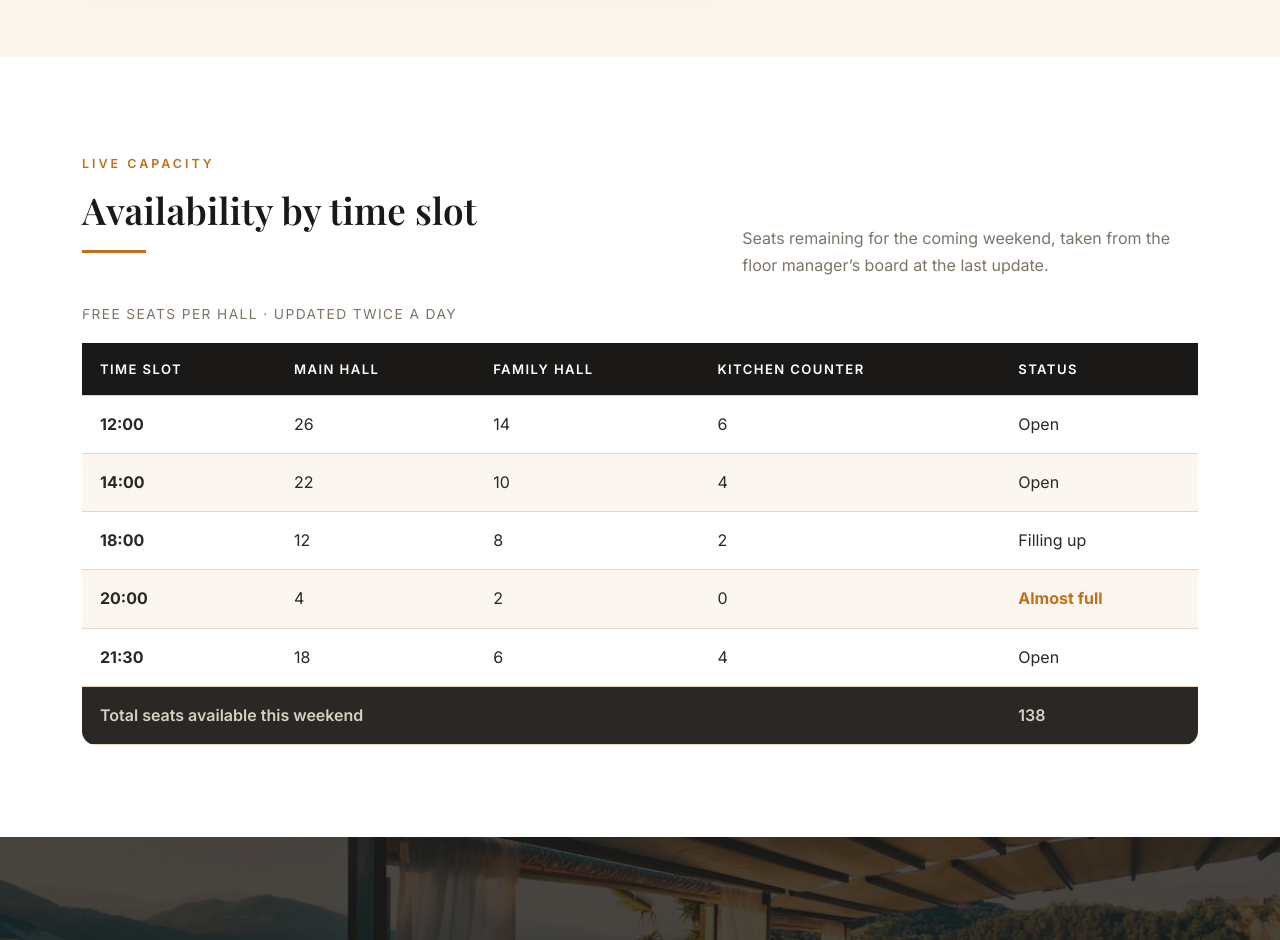
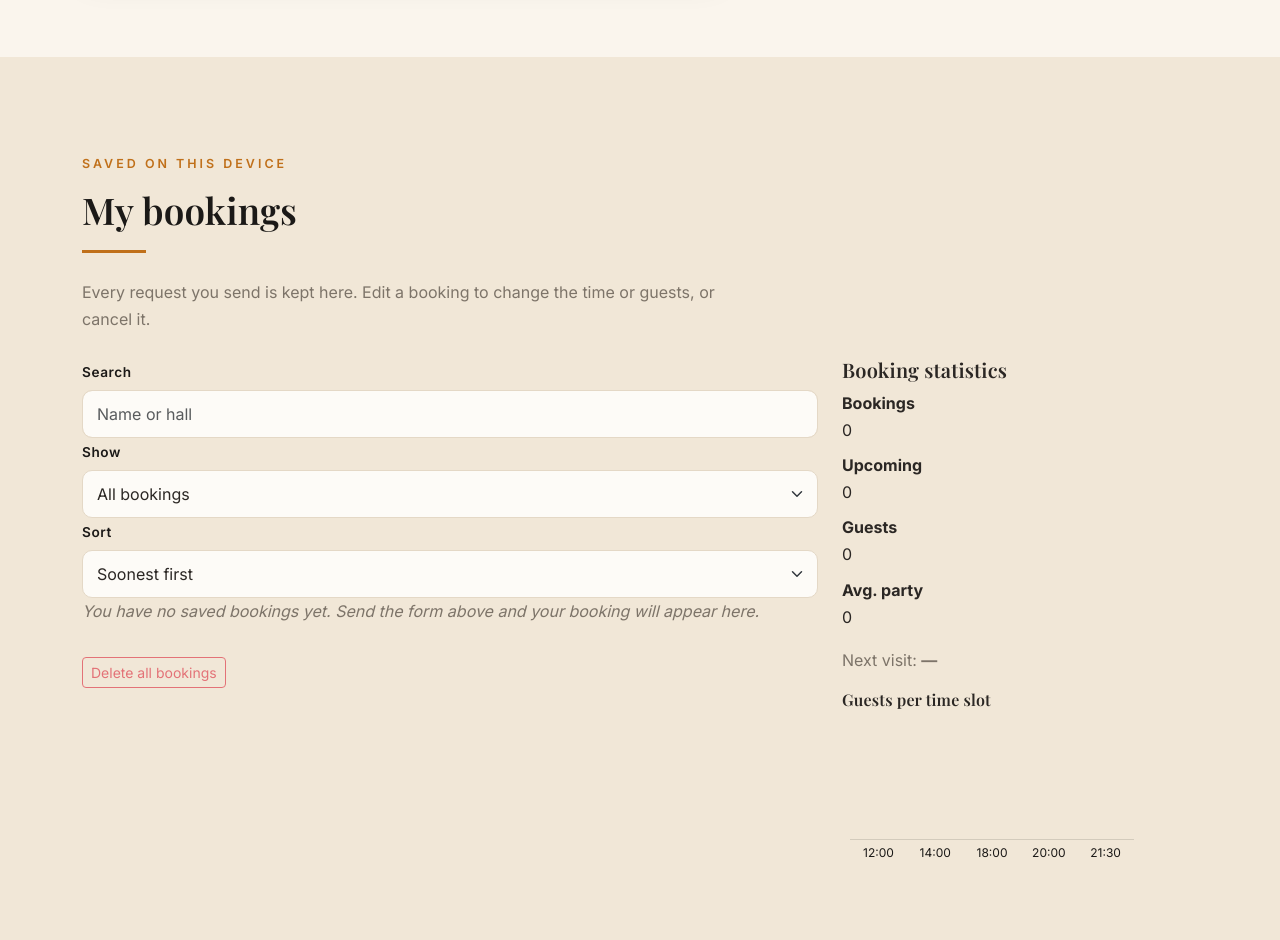
Before and after one commit to arcaneyears/restaurant-management, a plain HTML site: page reservation.html in a window 1280 px wide. Shown: the part 1860-2800 px from the top of the page. Drawn offline with nearby package versions, Linux system fonts and the light colour scheme.

Commit message:
Add My bookings section, statistics panel and edit banner

```diff
--- a/reservation.html
+++ b/reservation.html
@@ -34,6 +34,7 @@
               <li class="nav-item"><a class="nav-link" href="about.html">About</a></li>
               <li class="nav-item"><a class="nav-link" href="menu.html">Menu</a></li>
               <li class="nav-item"><a class="nav-link" href="gallery.html">Gallery</a></li>
+              <li class="nav-item"><a class="nav-link" href="recipes.html">Recipes</a></li>
               <li class="nav-item"><a class="nav-link active" href="reservation.html">Reservation</a></li>
               <li class="nav-item"><a class="nav-link" href="contact.html">Contact</a></li>
               <li class="nav-item ms-lg-3 mt-2 mt-lg-0">
@@ -65,6 +66,11 @@
               <div class="form-panel">
                 <span class="eyebrow">Booking request</span>
                 <h2 class="mb-4">Tell us about your visit</h2>
+
+                <div class="alert edit-banner" id="edit-banner" role="status" hidden>
+                  Editing booking: <strong id="edit-banner-name"></strong>
+                  <button type="button" class="btn btn-sm btn-outline-ink ms-2" id="edit-cancel">Stop editing</button>
+                </div>
 
                 <form class="row g-3" id="reservation-form">
                   <fieldset class="col-12">
@@ -245,6 +251,63 @@
         </div>
       </section>
 
+      <section class="section section-sand" id="my-bookings">
+        <div class="container">
+          <div class="row align-items-end g-3 mb-4">
+            <div class="col-lg-7">
+              <span class="eyebrow">Saved on this device</span>
+              <h2>My bookings</h2>
+              <hr class="divider" />
+              <p class="mb-0">Every request you send is kept here. Edit a booking to change the time or guests, or cancel it.</p>
+            </div>
+          </div>
+
+          <div class="row g-4">
+            <div class="col-lg-8">
+              <div class="booking-toolbar">
+                <div>
+                  <label class="form-label" for="booking-search">Search</label>
+                  <input class="form-control" type="search" id="booking-search" placeholder="Name or hall" autocomplete="off" />
+                </div>
+                <div>
+                  <label class="form-label" for="booking-filter">Show</label>
+                  <select class="form-select" id="booking-filter">
+                    <option value="all">All bookings</option>
+                    <option value="upcoming">Upcoming</option>
+                    <option value="past">Past</option>
+                  </select>
+                </div>
+                <div>
+                  <label class="form-label" for="booking-sort">Sort</label>
+                  <select class="form-select" id="booking-sort">
+                    <option value="soonest">Soonest first</option>
+                    <option value="newest">Latest date first</option>
+                  </select>
+                </div>
+              </div>
+              <div class="booking-list" id="booking-list" aria-live="polite"></div>
+              <p class="menu-empty" id="booking-empty" hidden></p>
+              <button type="button" class="btn btn-outline-danger btn-sm mt-3" id="booking-clear">Delete all bookings</button>
+            </div>
+
+            <aside class="col-lg-4">
+              <div class="stats-panel">
+                <h3 class="h5">Booking statistics</h3>
+                <dl class="stats-grid">
+                  <div><dt>Bookings</dt><dd id="stat-total">0</dd></div>
+                  <div><dt>Upcoming</dt><dd id="stat-upcoming">0</dd></div>
+                  <div><dt>Guests</dt><dd id="stat-guests">0</dd></div>
+                  <div><dt>Avg. party</dt><dd id="stat-average">0</dd></div>
+                </dl>
+                <p class="stats-next">Next visit: <strong id="stat-next">&mdash;</strong></p>
+                <h4 class="h6 mt-3">Guests per time slot</h4>
+                <canvas class="slot-chart" id="slot-chart" role="img" aria-label="Guests per time slot"></canvas>
+              </div>
+            </aside>
+          </div>
+        </div>
+      </section>
+
       <section class="section section-white">
         <div class="container">
           <div class="row align-items-end g-3 mb-4">
@@ -362,6 +425,7 @@
               <li><a href="about.html">About us</a></li>
               <li><a href="menu.html">Menu &amp; packages</a></li>
               <li><a href="gallery.html">Gallery</a></li>
+              <li><a href="recipes.html">Recipe ideas</a></li>
               <li><a href="reservation.html">Reservation</a></li>
               <li><a href="contact.html">Contact</a></li>
             </ul>
@@ -405,7 +469,10 @@
 
     <script src="vendor/jquery/jquery-3.7.1.min.js"></script>
     <script src="vendor/bootstrap/js/bootstrap.bundle.min.js"></script>
+    <script src="js/storage.js"></script>
     <script src="js/main.js"></script>
+    <script src="js/models.js"></script>
+    <script src="js/bookings.js"></script>
     <script src="js/reservation.js"></script>
   </body>
 </html>
```
